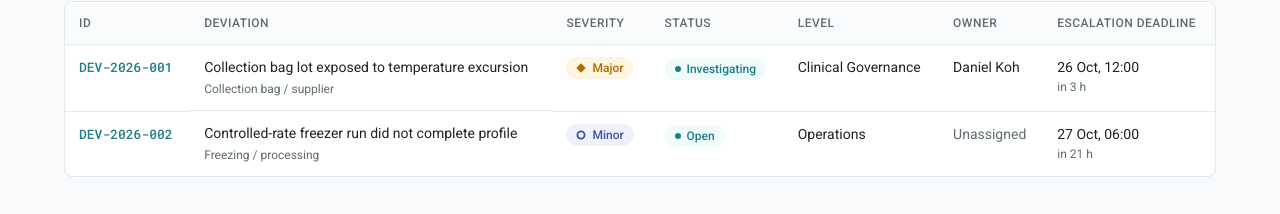
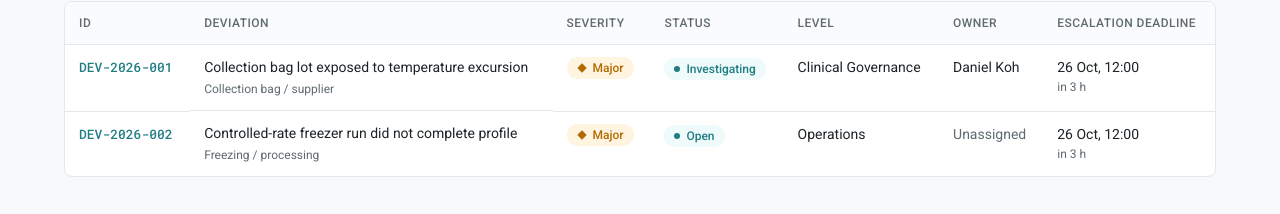
Before and after one commit to IS4234/g24-cordlife-grc-prototype, a React (Vite) app: page / in a window 1280 px wide. Shown: the part 1935-2149 px from the top of the page. Built offline with nearby package versions, Linux system fonts and the light colour scheme.

Commit message:
Make the seeded freezer deviation follow the severity rule

```diff
--- a/src/domain/seed.ts
+++ b/src/domain/seed.ts
@@ -3,7 +3,7 @@ import { ln2BaselineFor } from './simulation'
 import type { AppState, Tank } from './types'
 
 // Bump when the shape of AppState changes, so browsers holding old data reload the seed
-export const STATE_VERSION = 10
+export const STATE_VERSION = 11
 
 // Demo starts on a Monday morning, Singapore time
 const START = '2026-10-26T09:00:00+08:00'
@@ -105,15 +105,17 @@ export function createSeedState(): AppState {
         id: 'DEV-2026-002',
         title: 'Controlled-rate freezer run did not complete profile',
         description:
-          'Freezer FRZ-02 stopped 4 minutes before end of profile for unit batch B-1047. Units held in quarantine.',
+          'Freezer FRZ-02 stopped 4 minutes before end of profile during a validation run with no units loaded. Batch B-1047 has been held back until the freezer is checked.',
         source: 'manual',
         category: 'freezing',
-        severity: 'minor',
+        // Follows the manual severity rule: a freezing failure is at least Major, Critical once units are affected
+        unitsAffected: 0,
+        severity: 'major',
         status: 'open',
         escalationLevel: 'operator',
         raisedBy: 'p-aisyah',
-        raisedAt: minutesFrom(START, -3 * 60),
-        dueAt: minutesFrom(START, 21 * 60),
+        raisedAt: minutesFrom(START, -60),
+        dueAt: minutesFrom(START, -60 + 240),
         evidence: [],
         approvals: [],
       },
@@ -174,11 +176,11 @@ export function createSeedState(): AppState {
       },
       {
         id: 'AUD-0005',
-        at: minutesFrom(START, -3 * 60),
+        at: minutesFrom(START, -60),
         actorId: 'p-aisyah',
         action: 'deviation.created',
         entityId: 'DEV-2026-002',
-        detail: 'Raised minor deviation: Controlled-rate freezer run did not complete profile',
+        detail: 'Raised major deviation: Controlled-rate freezer run did not complete profile',
       },
       {
         id: 'AUD-0006',
```
